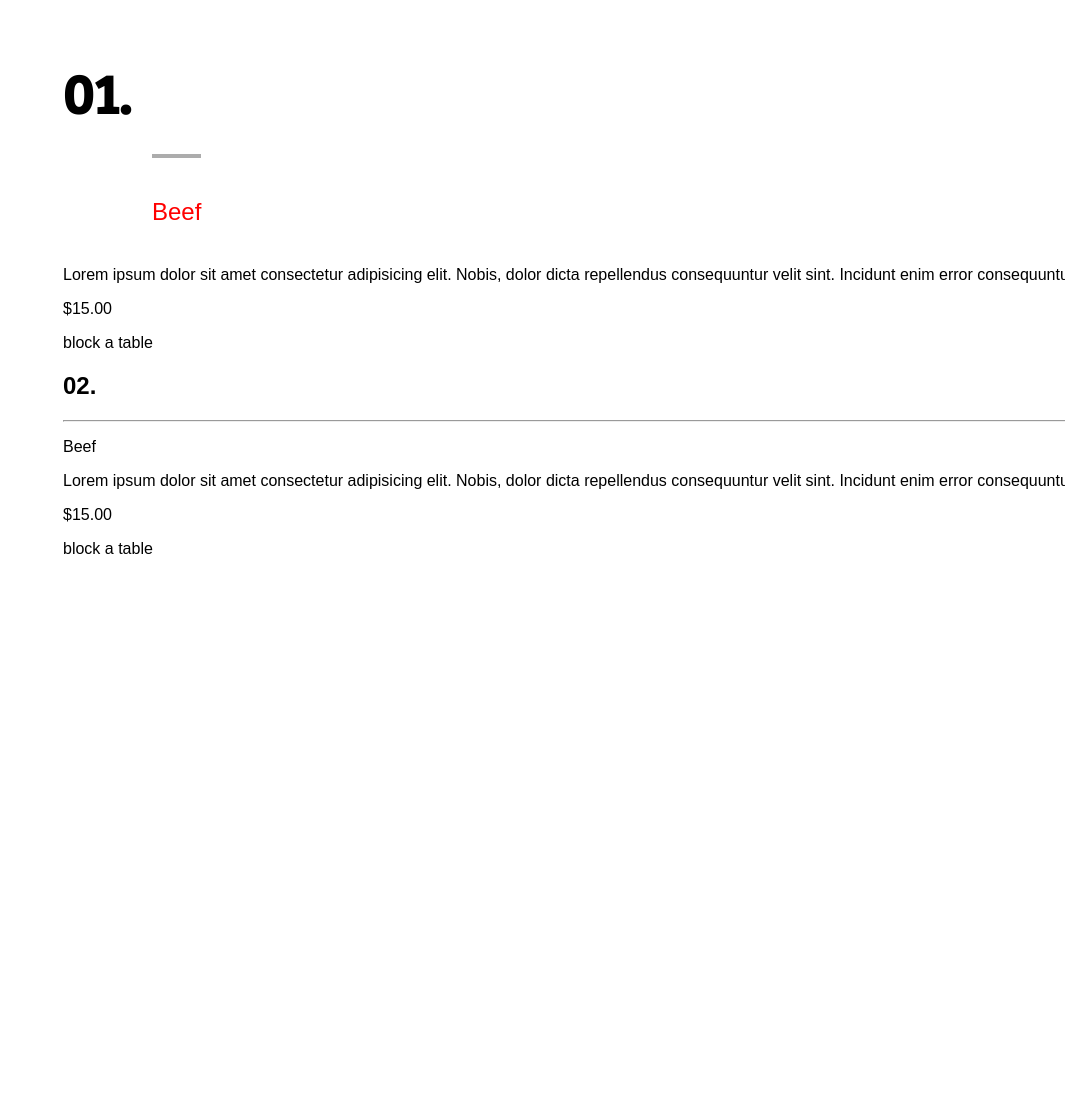
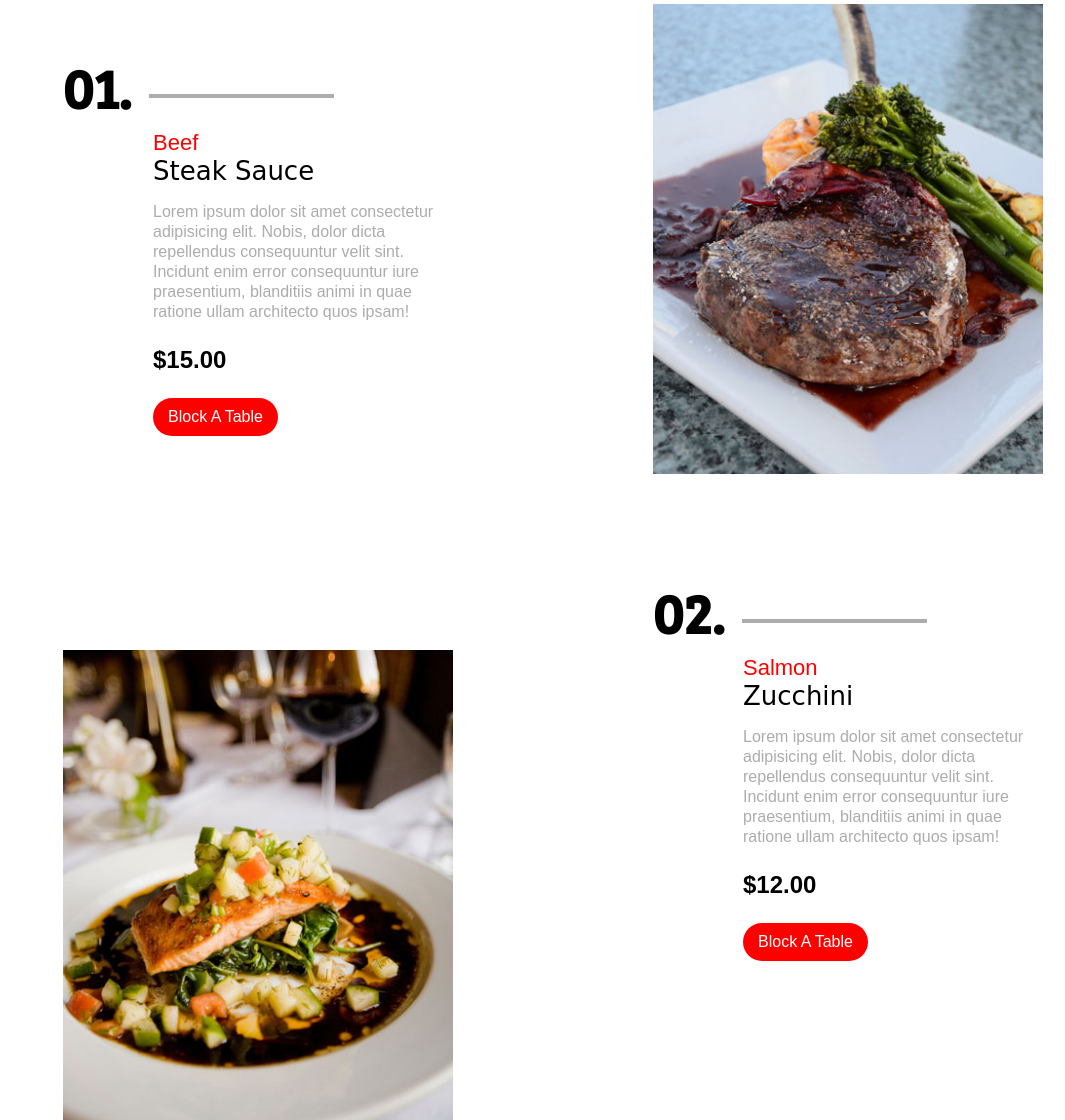
Before and after one commit to jaxongir11-IT/resto, a plain HTML site: page index.html in a window 1280 px wide. Shown: the part 1748-2868 px from the top of the page, without its empty margins (215-1280 px from the left). Before the commit the page ends 2322 px from the top, so only its background shows below. Drawn offline with nearby package versions, Linux system fonts and the light colour scheme; a web font is replaced by a local one.

Commit message:
Add styles and structure for special dishes section in HTML and CSS

```diff
--- a/CSS/style.css
+++ b/CSS/style.css
@@ -301,21 +301,149 @@ body {
     margin-left: 395px;
 }
 
+.special-item__1 {
+    margin-top: 95px;
+    float: left;
+}
+
 .special-01 {
-    display: block;
-    margin-top: 100px;
+    float: left;
     font-size: 56px;
     font-weight: bold;
     font-family: "Bree Serif", serif;
     font-style: normal;
 }
 
+.special-line-1 {
+    float: left;
+    width: 185px;
+    height: 4px;
+    background-color: #acacac;
+    margin: 45px 0 0 18px;
+}
+
+.special-margin-1 {
+    margin-left: 90px;
+}
+
 .special-beef {
     display: inline-block;
     color: red;
+    font-size: 22px;
+    margin-top: 5px;
+}
+
+.special-steak {
+    display: block;
+    font-family: cursive;
+    font-size: 26px;
+}
+
+.special-p-1 {
+    width: 300px;
+    color: #acacac;
+    line-height: 20px;
+}
+
+.special-p-2 {
     font-size: 24px;
-    margin-left: 89px;
-    border-top: 4px solid #acacac;
-    padding-top: 40px;
+    font-weight: 600;
+}
+
+.special-p-3 {
+    background-color: red;
+    display: inline-block;
+    border-radius: 50px;
+    padding: 10px 15px;
+    color: white;
+    text-transform: capitalize;
+    text-decoration: none;
+}
+
+.special-p-3:hover {
+    background-color: black;
+    cursor: pointer;
+}
+
+.special__img-1 {
+    background-image: url(../Img/steak.jpg);
+    background-repeat: no-repeat;
+    background-position: center;
+    background-size: cover;
+    height: 470px;
+    width: 390px;
+    float: left;
+    margin: 50px 0 0 200px;
+}
+
+.special-02 {
+    font-size: 56px;
+    font-weight: bold;
+    font-family: "Bree Serif", serif;
+    font-style: normal;
+    float: left;
+    margin: 100px 0 0 590px;
+}
+
+.special-line-2 {
+    float: left;
+    width: 185px;
+    height: 4px;
+    background-color: #acacac;
+    margin: 145px 0 0 18px;
+}
+
+.special-margin-2 {
+    float: right;
+    margin-right: 620px;
+}
+
+.special-salmon {
+    display: inline-block;
+    color: red;
+    font-size: 22px;
+    margin-top: 5px;
+}
+
+.special-zucchini {
+    display: block;
+    font-family: cursive;
+    font-size: 26px;
+}
+
+.special-a-1 {
+    width: 300px;
+    color: #acacac;
+    line-height: 20px;
+}
+
+.special-a-2 {
+    font-size: 24px;
+    font-weight: 600;
+}
+
+.special-a-3 {
+    background-color: red;
+    display: inline-block;
+    border-radius: 50px;
+    padding: 10px 15px;
+    color: white;
+    text-transform: capitalize;
+    text-decoration: none;
+}
+
+.special-a-3:hover {
+    background-color: black;
+    cursor: pointer;
+}
+
+.special__img-2 {
+    background-image: url(../Img/salmon-zucchini.jpg);
+    background-repeat: no-repeat;
+    background-position: center;
+    background-size: cover;
+    height: 470px;
+    width: 390px;
+    float: left;
 }
 /* Special Dishes section */
--- a/index.html
+++ b/index.html
@@ -141,28 +141,38 @@
                 <span class="special-dish">Special Dishes</span>
                 <div class="special-item__1">
                     <span class="special-01">01.</span>
+                    <span class="special-line-1"></span>
                     <div class="clr"></div>
-                    <p class="special-beef">Beef</p>
+                    <div class="special-margin-1">
+                        <span class="special-beef">Beef</span>
+                        <span class="special-steak">Steak Sauce</span>
                         <p class="special-p-1">
                             Lorem ipsum dolor sit amet consectetur adipisicing elit. Nobis, dolor dicta repellendus
                             consequuntur velit sint. Incidunt enim error consequuntur iure praesentium, blanditiis animi in
                             quae ratione ullam architecto quos ipsam!
                         </p>
                         <p class="special-p-2">$15.00</p>
-                    <p class="special-p-3">block a table</p>
+                        <a class="special-p-3" href="#">block a table</a>
+                    </div>
                 </div>
                 <div class="special__img-1"></div>
+
+                <div class="clr"></div>
                 <div class="special-item__2">
-                    <h1 class="special-02">02.</h1>
-                    <hr>
-                    <p class="special-beef-2">Beef</p>
-                    <p>
+                    <span class="special-02">02.</span>
+                    <span class="special-line-2"></span>
+                    <div class="clr"></div>
+                    <div class="special-margin-2">
+                        <span class="special-salmon">Salmon</span>
+                        <span class="special-zucchini">Zucchini</span>
+                        <p class="special-a-1">
                             Lorem ipsum dolor sit amet consectetur adipisicing elit. Nobis, dolor dicta repellendus
                             consequuntur velit sint. Incidunt enim error consequuntur iure praesentium, blanditiis animi in
                             quae ratione ullam architecto quos ipsam!
                         </p>
-                    <p>$15.00</p>
-                    <p>block a table</p>
+                        <p class="special-a-2">$12.00</p>
+                        <a class="special-a-3" href="#">block a table</a>
+                    </div>
                 </div>
                 <div class="special__img-2"></div>
             </div>
```
Lines whose indentation alone changed are shown as unchanged.
